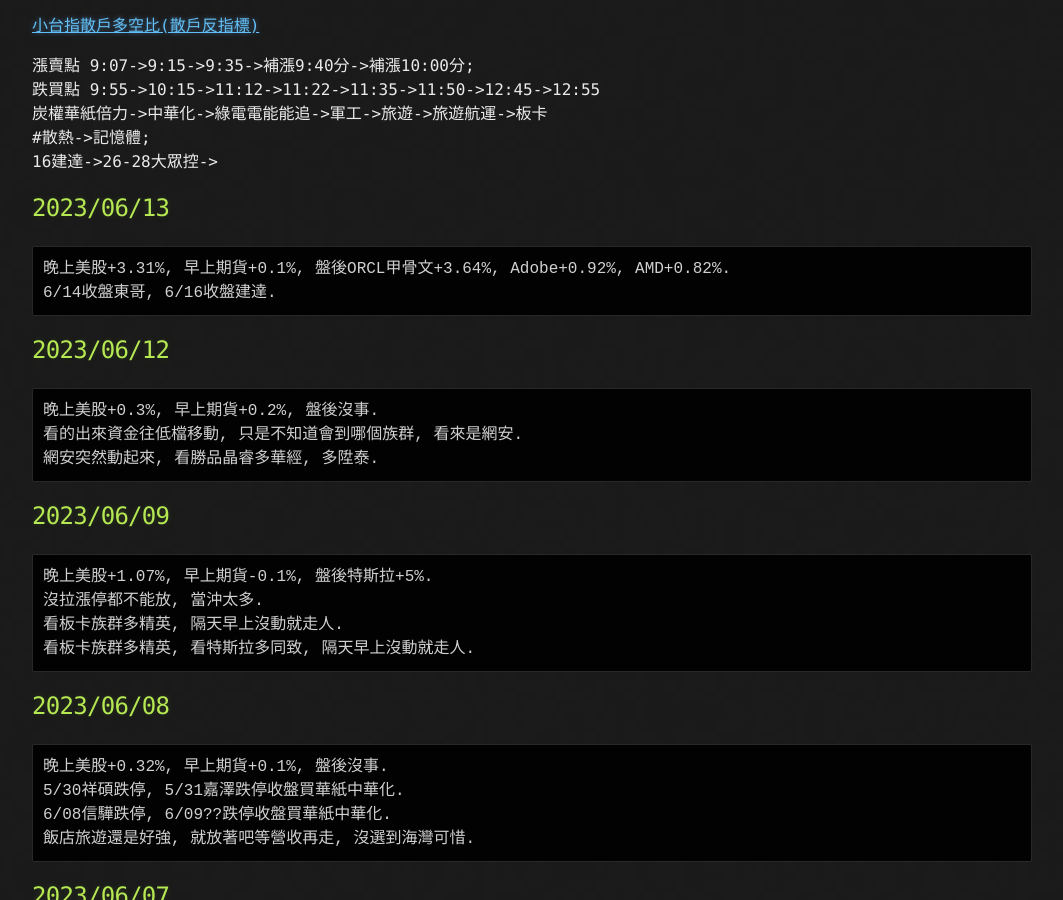
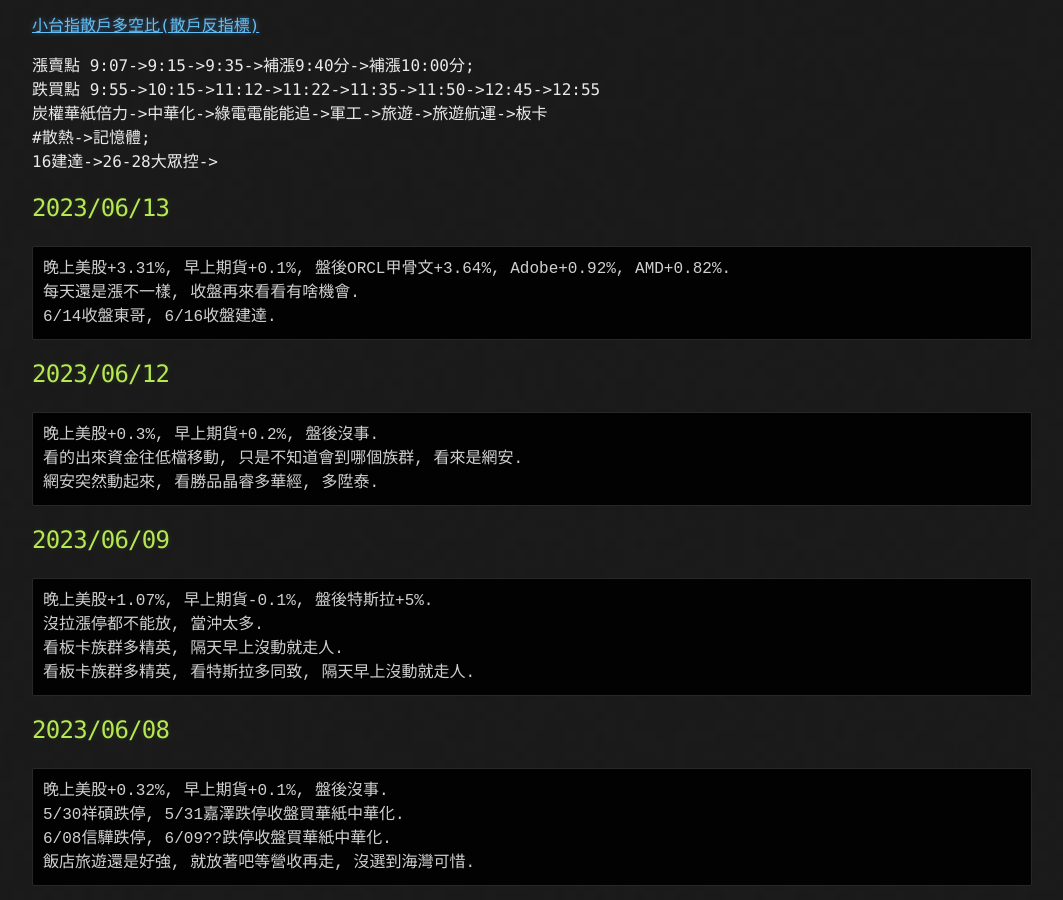
Before and after one commit to lepg5487/Stock_God, a Jekyll site: the page built from index.md, in a window 1280 px wide and 900 px high, scrolled down 484 px. Shown: the whole window, without its empty margins (108-1171 px from the left). Built offline with Jekyll 4.4.1, drawn with Linux system fonts in a browser that asks for light colours; our own code applies the rules of GitHub Pages for plain Markdown files.

Commit message:
Update index.md

````diff
--- a/index.md
+++ b/index.md
@@ -26,6 +26,7 @@
 ## 2023/06/13
 ```
 晚上美股+3.31%, 早上期貨+0.1%, 盤後ORCL甲骨文+3.64%, Adobe+0.92%, AMD+0.82%.
+每天還是漲不一樣, 收盤再來看看有啥機會.
 6/14收盤東哥, 6/16收盤建達.
 ```
 
````
